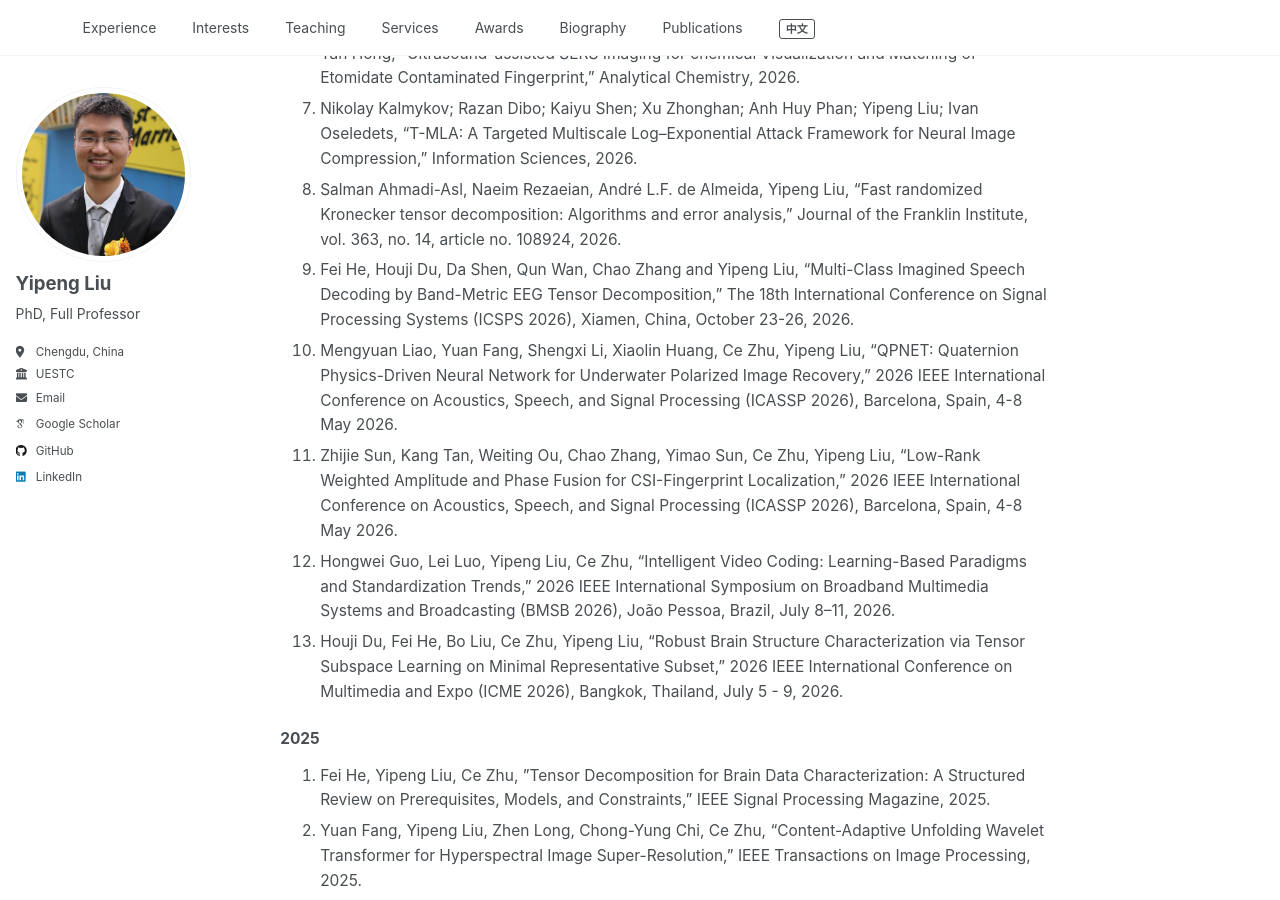
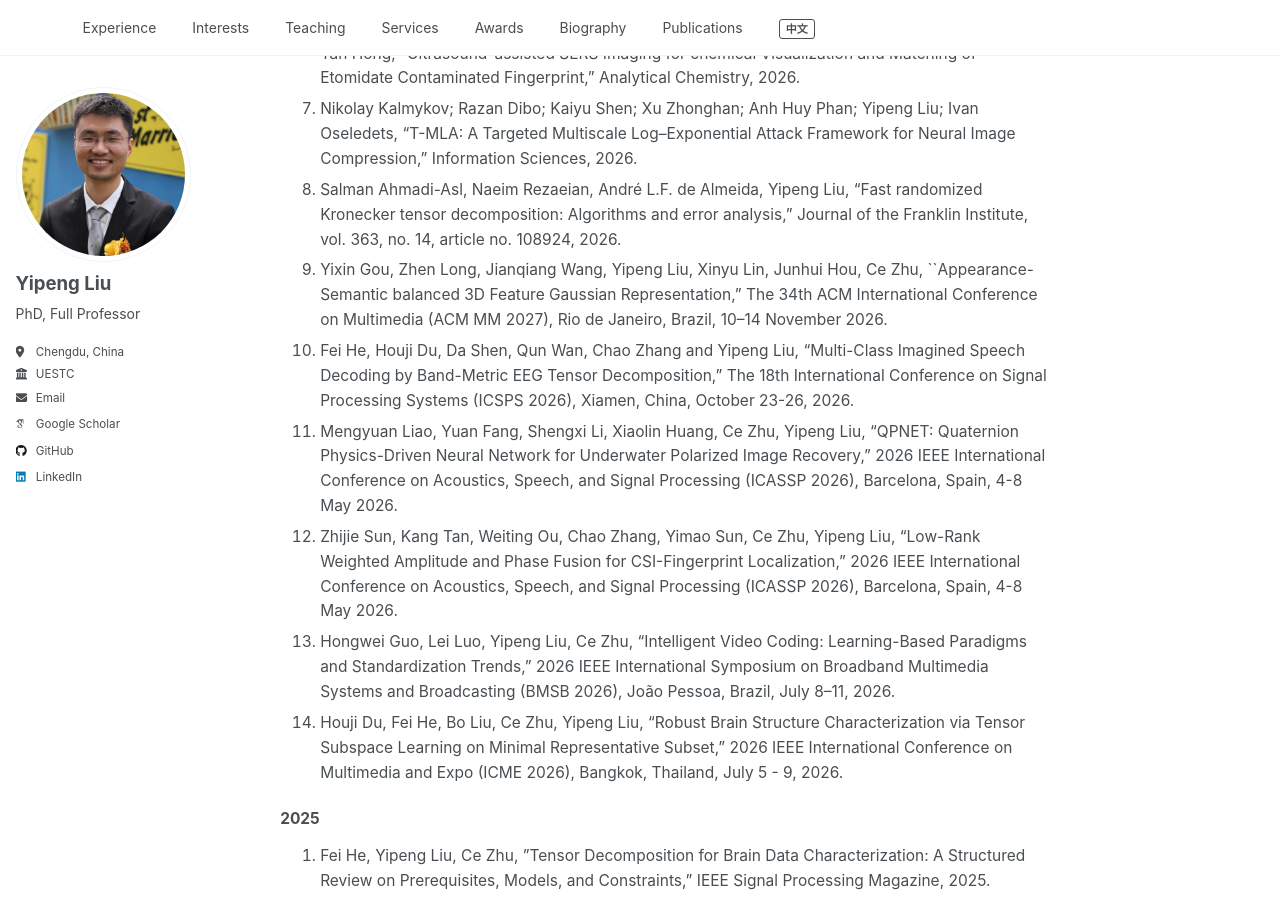
Before and after one commit to yipengliu/yipengliu.github.io, a Jekyll site: the page built from _pages/main-en.md, in a window 1280 px wide and 900 px high, scrolled down 3689 px. Built offline with Jekyll 4.4.1, drawn with Linux system fonts in a browser that asks for light colours; some web fonts are replaced.

Commit message:
Update conference and journal entries in main-en.md

```diff
--- a/_pages/main-en.md
+++ b/_pages/main-en.md
@@ -110,11 +110,12 @@
 6. Yating Zhang, Mengyuan Liao, Zehua Wang, Zhonghan Xu, Bowen Li, Binbin Zhang, Buyi Xu, Rongji Yang, Guoyun Zhou, Chong Wang, Jiujuan Li, Yuanming Chen, Shouxu Wang, Wei He, Yipeng Liu, Yan Hong, "Ultrasound-assisted SERS Imaging for chemical Visualization and Matching of Etomidate Contaminated Fingerprint," Analytical Chemistry, 2026.
 7. Nikolay Kalmykov; Razan Dibo; Kaiyu Shen; Xu Zhonghan; Anh Huy Phan; Yipeng Liu; Ivan Oseledets, "T-MLA: A Targeted Multiscale Log--Exponential Attack Framework for Neural Image Compression," Information Sciences, 2026.
 8. Salman Ahmadi-Asl, Naeim Rezaeian, André L.F. de Almeida, Yipeng Liu, "Fast randomized Kronecker tensor decomposition: Algorithms and error analysis," Journal of the Franklin Institute, vol. 363, no. 14, article no. 108924, 2026.
-9. Fei He, Houji Du, Da Shen, Qun Wan, Chao Zhang and Yipeng Liu, "Multi-Class Imagined Speech Decoding by Band-Metric EEG Tensor Decomposition," The 18th International Conference on Signal Processing Systems (ICSPS 2026), Xiamen, China, October 23-26, 2026.
-10. Mengyuan Liao, Yuan Fang, Shengxi Li, Xiaolin Huang, Ce Zhu, Yipeng Liu, "QPNET: Quaternion Physics-Driven Neural Network for Underwater Polarized Image Recovery," 2026 IEEE International Conference on Acoustics, Speech, and Signal Processing (ICASSP 2026), Barcelona, Spain, 4-8 May 2026.
-11. Zhijie Sun, Kang Tan, Weiting Ou, Chao Zhang, Yimao Sun, Ce Zhu, Yipeng Liu, "Low-Rank Weighted Amplitude and Phase Fusion for CSI-Fingerprint Localization," 2026 IEEE International Conference on Acoustics, Speech, and Signal Processing (ICASSP 2026), Barcelona, Spain, 4-8 May 2026.
-12. Hongwei Guo, Lei Luo, Yipeng Liu, Ce Zhu, "Intelligent Video Coding: Learning-Based Paradigms and Standardization Trends," 2026 IEEE International Symposium on Broadband Multimedia Systems and Broadcasting (BMSB 2026), João Pessoa, Brazil, July 8–11, 2026.
-13. Houji Du, Fei He, Bo Liu, Ce Zhu, Yipeng Liu, "Robust Brain Structure Characterization via Tensor Subspace Learning on Minimal Representative Subset," 2026 IEEE International Conference on Multimedia and Expo (ICME 2026), Bangkok, Thailand, July 5 - 9, 2026.
+9. Yixin Gou, Zhen Long, Jianqiang Wang, Yipeng Liu, Xinyu Lin, Junhui Hou, Ce Zhu, ``Appearance-Semantic balanced 3D Feature Gaussian Representation," The 34th ACM International Conference on Multimedia (ACM MM 2027), Rio de Janeiro, Brazil, 10–14 November 2026.
+10. Fei He, Houji Du, Da Shen, Qun Wan, Chao Zhang and Yipeng Liu, "Multi-Class Imagined Speech Decoding by Band-Metric EEG Tensor Decomposition," The 18th International Conference on Signal Processing Systems (ICSPS 2026), Xiamen, China, October 23-26, 2026.
+11. Mengyuan Liao, Yuan Fang, Shengxi Li, Xiaolin Huang, Ce Zhu, Yipeng Liu, "QPNET: Quaternion Physics-Driven Neural Network for Underwater Polarized Image Recovery," 2026 IEEE International Conference on Acoustics, Speech, and Signal Processing (ICASSP 2026), Barcelona, Spain, 4-8 May 2026.
+12. Zhijie Sun, Kang Tan, Weiting Ou, Chao Zhang, Yimao Sun, Ce Zhu, Yipeng Liu, "Low-Rank Weighted Amplitude and Phase Fusion for CSI-Fingerprint Localization," 2026 IEEE International Conference on Acoustics, Speech, and Signal Processing (ICASSP 2026), Barcelona, Spain, 4-8 May 2026.
+13. Hongwei Guo, Lei Luo, Yipeng Liu, Ce Zhu, "Intelligent Video Coding: Learning-Based Paradigms and Standardization Trends," 2026 IEEE International Symposium on Broadband Multimedia Systems and Broadcasting (BMSB 2026), João Pessoa, Brazil, July 8–11, 2026.
+14. Houji Du, Fei He, Bo Liu, Ce Zhu, Yipeng Liu, "Robust Brain Structure Characterization via Tensor Subspace Learning on Minimal Representative Subset," 2026 IEEE International Conference on Multimedia and Expo (ICME 2026), Bangkok, Thailand, July 5 - 9, 2026.
 
 #### 2025
 
```
